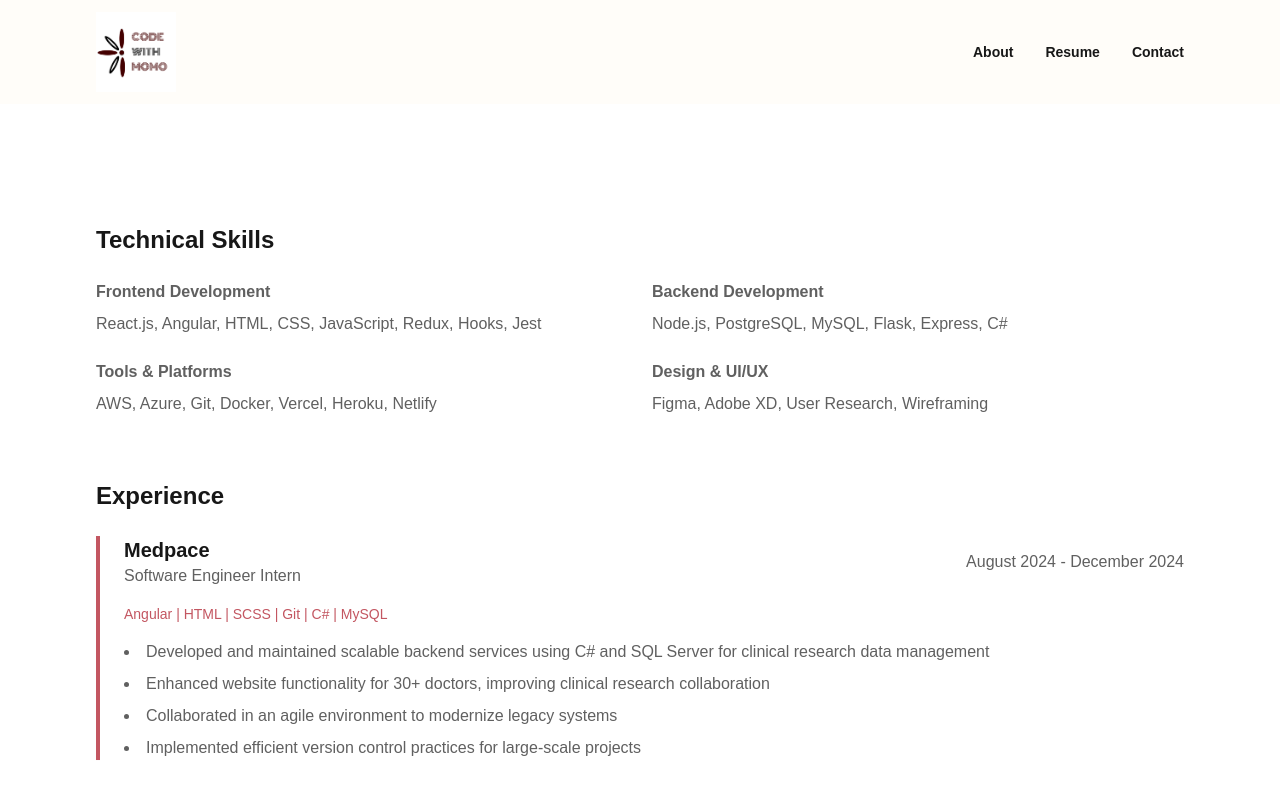
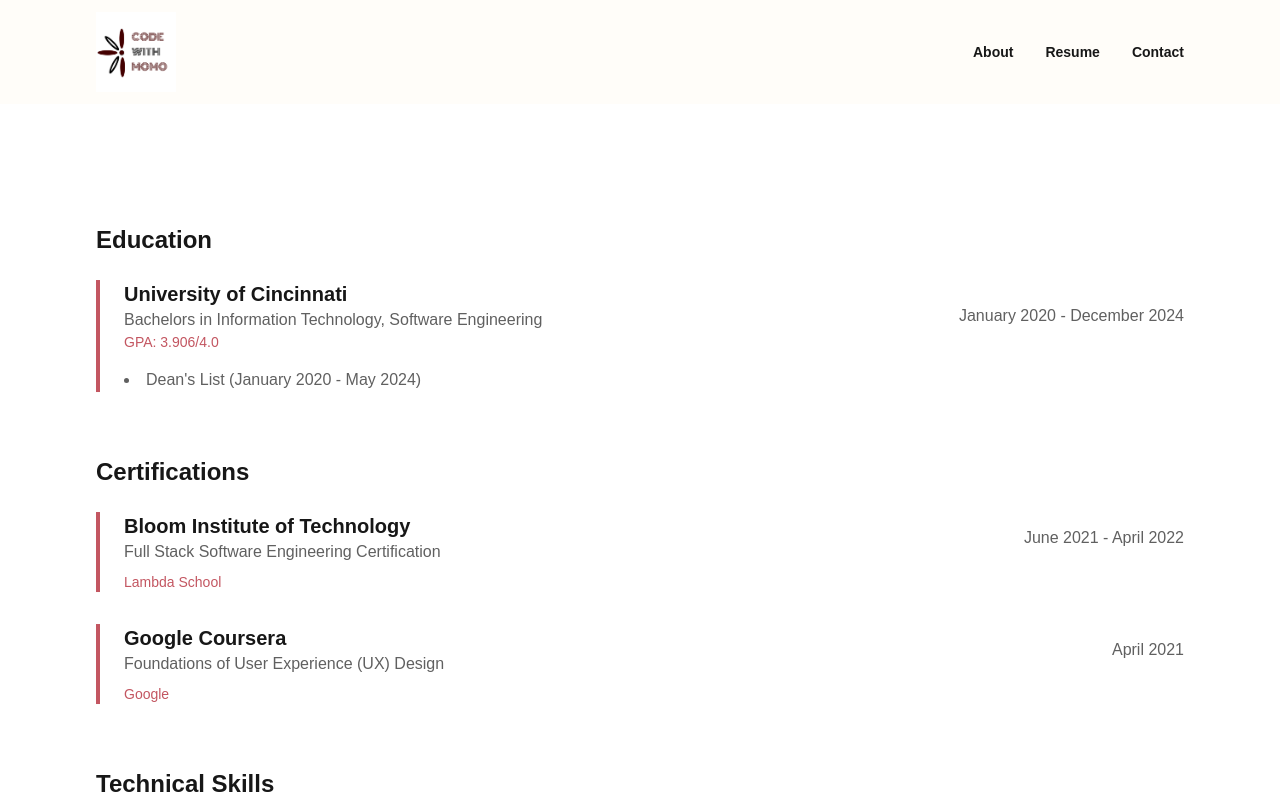
Before and after one commit to ModupeD/tammi-tech, a React (Vite) app: page /resume in a window 1280 px wide. Shown: the top 800 px of the page. Built offline with nearby package versions, Linux system fonts and the light colour scheme.

Commit message:
added education

```diff
--- a/src/Component/Resume/Resume.jsx
+++ b/src/Component/Resume/Resume.jsx
@@ -1,6 +1,6 @@
-import React from 'react';
-import { Helmet } from 'react-helmet-async';
-import { motion, useInView } from 'framer-motion';
+import React from "react";
+import { Helmet } from "react-helmet-async";
+import { motion, useInView } from "framer-motion";
 
 const AnimatedSection = ({ children }) => {
   const ref = React.useRef(null);
@@ -19,6 +19,32 @@
 };
 
 function Resume() {
+  const education = [
+    {
+      school: "University of Cincinnati",
+      degree: "Bachelors in Information Technology, Software Engineering",
+      date: "January 2020 - December 2024",
+      gpa: "3.906/4.0",
+      achievements: [
+        "Dean's List (January 2020 - May 2024)",
+      ],
+    },
+  ];
+
+  const certificates = [
+    {
+      name: "Bloom Institute of Technology",
+      title: "Full Stack Software Engineering Certification",
+      date: "June 2021 - April 2022",
+      issuer: "Lambda School",
+    },
+    {
+      name: "Google Coursera",
+      title: "Foundations of User Experience (UX) Design",
+      date: "April 2021",
+      issuer: "Google",
+    },
+  ];
   const experiences = [
     {
       company: "Medpace",
@@ -30,8 +56,8 @@
         "Developed and maintained scalable backend services using C# and SQL Server for clinical research data management",
         "Enhanced website functionality for 30+ doctors, improving clinical research collaboration",
         "Collaborated in an agile environment to modernize legacy systems",
-        "Implemented efficient version control practices for large-scale projects"
-      ]
+        "Implemented efficient version control practices for large-scale projects",
+      ],
     },
     {
       company: "OBAI",
@@ -42,8 +68,8 @@
       points: [
         "Established Git version control for a full-stack AI web application",
         "Developed responsive Frontend components using React.js for 30% mobile user adoption",
-        "Created customizable logo update feature for consistent branding"
-      ]
+        "Created customizable logo update feature for consistent branding",
+      ],
     },
     {
       company: "E-commony",
@@ -54,9 +80,9 @@
       points: [
         "Implemented Angular and Material UI for touch screen pin code system",
         "Created Flask-based SQL database and API endpoints for food locker monitoring",
-        "Containerized backend services using Docker for AWS deployment"
-      ]
-    }
+        "Containerized backend services using Docker for AWS deployment",
+      ],
+    },
   ];
 
   const projects = [
@@ -66,8 +92,8 @@
       tech: "Flutter",
       points: [
         "Designed intuitive UI for nutritional goal tracking",
-        "Implemented multi-step user onboarding for personalized recommendations"
-      ]
+        "Implemented multi-step user onboarding for personalized recommendations",
+      ],
     },
     {
       name: "Water My Plants",
@@ -75,27 +101,89 @@
       tech: "React | Axios | Hooks | CSS | State Management",
       points: [
         "Developed authentication system using Axios and React Hooks",
-        "Led junior developers in building full-stack website using agile methodology"
-      ]
-    }
+        "Led junior developers in building full-stack website using agile methodology",
+      ],
+    },
   ];
 
   return (
     <div className="bg-[white] pt-20">
       <Helmet>
         <title>Mo Daniel - Resume</title>
-        <meta name="description" content="Software Engineer with experience in full-stack development" />
+        <meta
+          name="description"
+          content="Software Engineer with experience in full-stack development"
+        />
       </Helmet>
 
       <div className="max-w-[1440px] mx-auto px-6 lg:px-20 xl:px-24 py-16">
+        {/* Education */}
+        <AnimatedSection>
+          <div className="mb-16">
+            <h2 className="text-2xl font-bold text-[#171717] mb-6">
+              Education
+            </h2>
+            <div className="space-y-12">
+              {education.map((edu, index) => (
+                <div key={index} className="border-l-4 border-[#c35661] pl-6">
+                  <div className="flex flex-col md:flex-row md:items-center md:justify-between mb-4">
+                    <div>
+                      <h3 className="text-xl font-bold text-[#171717]">
+                        {edu.school}
+                      </h3>
+                      <p className="text-[#606060] font-medium">{edu.degree}</p>
+                      <p className="text-[#c35661] text-sm">GPA: {edu.gpa}</p>
+                    </div>
+                    <p className="text-[#606060]">{edu.date}</p>
+                  </div>
+                  <ul className="list-disc list-inside space-y-2 text-[#606060]">
+                    {edu.achievements.map((achievement, i) => (
+                      <li key={i}>{achievement}</li>
+                    ))}
+                  </ul>
+                </div>
+              ))}
+            </div>
+          </div>
+        </AnimatedSection>
+
+        {/* Certificates */}
+        <AnimatedSection>
+          <div className="mb-16">
+            <h2 className="text-2xl font-bold text-[#171717] mb-6">
+              Certifications
+            </h2>
+            <div className="space-y-8">
+              {certificates.map((cert, index) => (
+                <div key={index} className="border-l-4 border-[#c35661] pl-6">
+                  <div className="flex flex-col md:flex-row md:items-center md:justify-between mb-2">
+                    <div>
+                      <h3 className="text-xl font-bold text-[#171717]">
+                        {cert.name}
+                      </h3>
+                      <p className="text-[#606060] font-medium">{cert.title}</p>
+                    </div>
+                    <p className="text-[#606060]">{cert.date}</p>
+                  </div>
+                  <p className="text-[#c35661] text-sm">{cert.issuer}</p>
+                </div>
+              ))}
+            </div>
+          </div>
+        </AnimatedSection>
+
         {/* Technical Skills */}
         <AnimatedSection>
           <div className="mb-16">
-            <h2 className="text-2xl font-bold text-[#171717] mb-6">Technical Skills</h2>
+            <h2 className="text-2xl font-bold text-[#171717] mb-6">
+              Technical Skills
+            </h2>
             <div className="grid grid-cols-1 md:grid-cols-2 gap-6 text-[#606060]">
               <div>
                 <h3 className="font-semibold mb-2">Frontend Development</h3>
-                <p>React.js, Angular, HTML, CSS, JavaScript, Redux, Hooks, Jest</p>
+                <p>
+                  React.js, Angular, HTML, CSS, JavaScript, Redux, Hooks, Jest
+                </p>
               </div>
               <div>
                 <h3 className="font-semibold mb-2">Backend Development</h3>
@@ -116,13 +204,17 @@
         {/* Work Experience */}
         <AnimatedSection>
           <div className="mb-16">
-            <h2 className="text-2xl font-bold text-[#171717] mb-6">Experience</h2>
+            <h2 className="text-2xl font-bold text-[#171717] mb-6">
+              Experience
+            </h2>
             <div className="space-y-12">
               {experiences.map((exp, index) => (
                 <div key={index} className="border-l-4 border-[#c35661] pl-6">
                   <div className="flex flex-col md:flex-row md:items-center md:justify-between mb-4">
                     <div>
-                      <h3 className="text-xl font-bold text-[#171717]">{exp.company}</h3>
+                      <h3 className="text-xl font-bold text-[#171717]">
+                        {exp.company}
+                      </h3>
                       <p className="text-[#606060] font-medium">{exp.role}</p>
                     </div>
                     <p className="text-[#606060]">{exp.date}</p>
@@ -147,7 +239,9 @@
               {projects.map((project, index) => (
                 <div key={index} className="border-l-4 border-[#c35661] pl-6">
                   <div className="mb-4">
-                    <h3 className="text-xl font-bold text-[#171717]">{project.name}</h3>
+                    <h3 className="text-xl font-bold text-[#171717]">
+                      {project.name}
+                    </h3>
                     <p className="text-[#606060] font-medium">{project.role}</p>
                   </div>
                   <p className="text-[#c35661] text-sm mb-4">{project.tech}</p>
```
